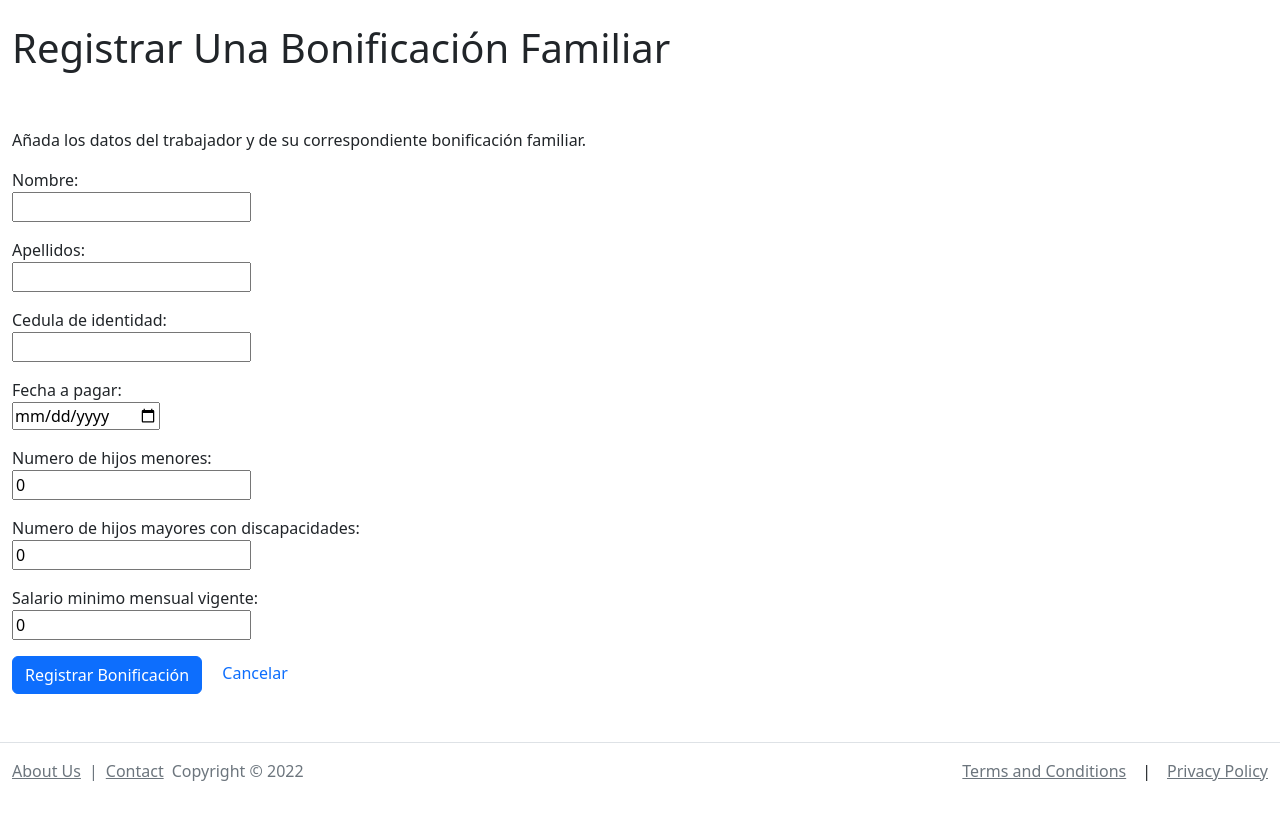
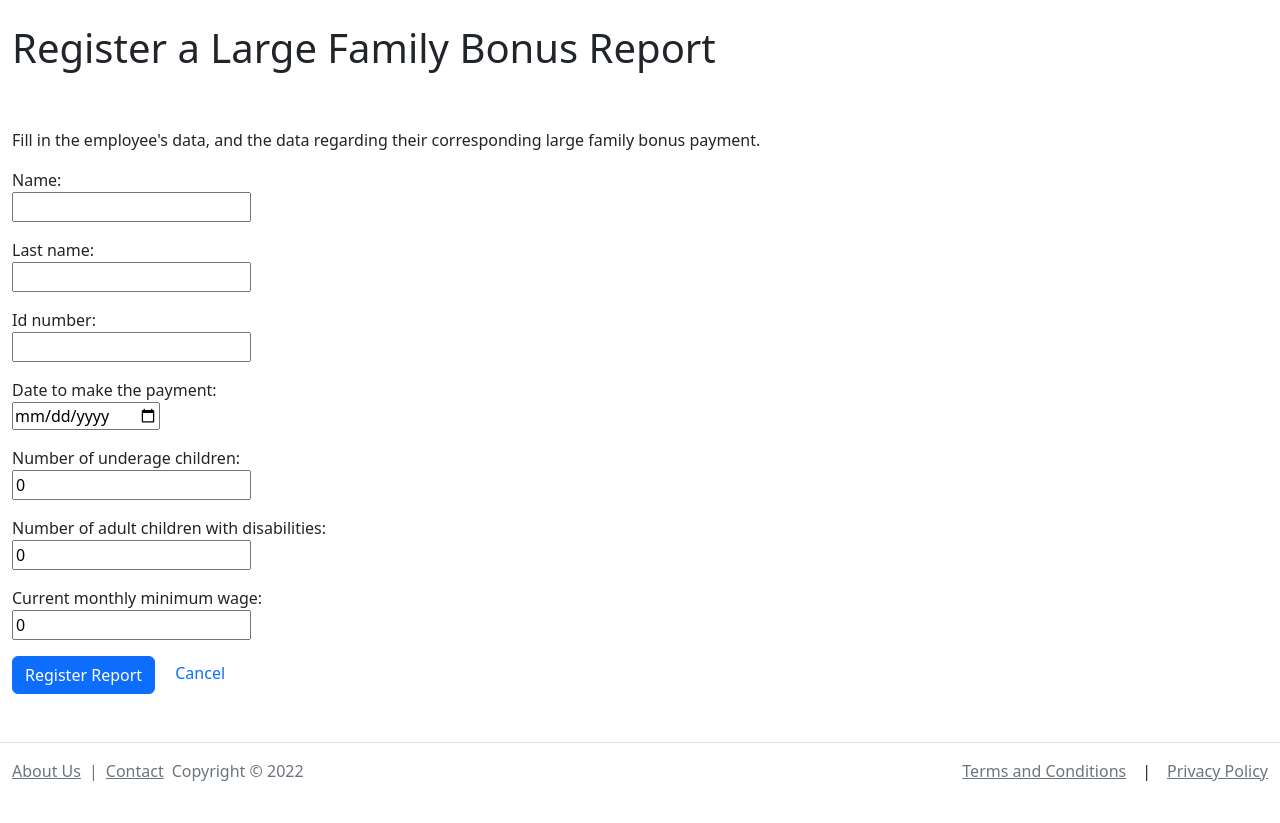
Before and after one commit to eduardoluis11/human-resources-english, a Django app: page /registrar-bonificacion in a window 1280 px wide. Shown: the part 56-879 px from the top of the page. Run offline with Django 4.2, Linux system fonts and the light colour scheme; the visitor is signed in with stand-in values (Sample User, id 1); some libraries are stand-ins or nearby versions.

Commit message:
Translated everything from the "Bonificacion Familiar" feature

```diff
--- a/app_rrhh/formularios.py
+++ b/app_rrhh/formularios.py
@@ -47,13 +47,21 @@ desde el view.
 
 """
 class FormularioRegistrarBonificacion(forms.Form):
-    nombre = forms.CharField(max_length=50)
-    apellidos = forms.CharField(max_length=50)
-    cedula_de_identidad = forms.CharField(max_length=15)
-    fecha_a_pagar = forms.DateField(widget=forms.widgets.DateInput(attrs={'type': 'date'}))
-    numero_de_hijos_menores = forms.IntegerField(initial = 0)
-    numero_de_hijos_mayores_con_discapacidades = forms.IntegerField(initial = 0)
-    salario_minimo_mensual_vigente = forms.DecimalField(max_digits=14, decimal_places=2, initial = 0)
+    name = forms.CharField(max_length=50)
+    last_name = forms.CharField(max_length=50)
+    id_number = forms.CharField(max_length=15)
+
+    # fecha_a_pagar
+    date_to_make_the_payment = forms.DateField(widget=forms.widgets.DateInput(attrs={'type': 'date'}))
+
+    # numero_de_hijos_menores
+    number_of_underage_children = forms.IntegerField(initial=0)
+
+    # numero_de_hijos_mayores_con_discapacidades
+    number_of_adult_children_with_disabilities = forms.IntegerField(initial=0)
+
+    # salario_minimo_mensual_vigente
+    current_monthly_minimum_wage = forms.DecimalField(max_digits=14, decimal_places=2, initial=0)
 
     # numero_total_de_hijos_que_cualifican_para_la_bonificacion_familiar = forms.IntegerField(disabled=True,initial = 0)
     # bonificacion_familiar_a_recibir = forms.DecimalField(max_digits=14, decimal_places=2, disabled=True, initial = 0)
--- a/app_rrhh/views.py
+++ b/app_rrhh/views.py
@@ -314,14 +314,14 @@ def registrar_bonificacion_familiar(request):
 
     # Si el usuario envía el formulario
     if request.method == "POST":
-        nombre = request.POST["nombre"]
-        apellidos = request.POST["apellidos"]
-        cedula = request.POST["cedula_de_identidad"]
-
-        fecha_a_pagar = request.POST["fecha_a_pagar"]
-        hijos_menores = request.POST["numero_de_hijos_menores"]
-        hijos_mayores_discapacitados = request.POST["numero_de_hijos_mayores_con_discapacidades"]
-        salario_minimo_mensual_vigente = request.POST["salario_minimo_mensual_vigente"]
+        nombre = request.POST["name"]
+        apellidos = request.POST["last_name"]
+        cedula = request.POST["id_number"]
+
+        fecha_a_pagar = request.POST["date_to_make_the_payment"]
+        hijos_menores = request.POST["number_of_underage_children"]
+        hijos_mayores_discapacitados = request.POST["number_of_adult_children_with_disabilities"]
+        salario_minimo_mensual_vigente = request.POST["current_monthly_minimum_wage"]
 
         # Esto me agarra la fecha y la hora actual
         timestamp = datetime.datetime.now()
@@ -353,7 +353,8 @@ def registrar_bonificacion_familiar(request):
         nueva_bonificacion.save()
 
         # Mensaje flash de confirmación
-        messages.success(request, "Se ha registrado una nueva bonificación familiar correctamente.")
+        # messages.success(request, "Se ha registrado una nueva bonificación familiar correctamente.")
+        messages.success(request, "A new large family bonus report has been successfully registered.")
 
         # Esto redirige al usuario a la lista de bonificaciones
         return redirect('lista_bonificaciones_familiares')
--- a/templates/bonificacion-familiar/registrar-bonificacion-familiar.html
+++ b/templates/bonificacion-familiar/registrar-bonificacion-familiar.html
@@ -1,18 +1,19 @@
 {% extends "disposicion.html" %}
 
 {% block title %}
-    Registrar Una Bonificación Familiar
+    Register a Large Family Bonus Report
 {% endblock %}
 
 <!-- Página para registrar la bonificación familiar del mes actual de un empleado -->
 {% block body %}
 
-    <h1>Registrar Una Bonificación Familiar</h1>
+    <h1>Register a Large Family Bonus Report</h1>
     <br>
     <br>
 
     <p>
-        Añada los datos del trabajador y de su correspondiente bonificación familiar.
+<!--        Añada los datos del trabajador y de su correspondiente bonificación familiar.-->
+        Fill in the employee's data, and the data regarding their corresponding large family bonus payment.
     </p>
 
     <!-- Esto me llama el formulario de Django para registrar las bonificaciones familiares -->
@@ -21,11 +22,11 @@
 
         {{formulario.as_p}}   <!-- Django form -->
 
-        <input class="btn btn-primary" type="submit" value="Registrar Bonificación">  <!-- Botón de enviar/submit -->
+        <input class="btn btn-primary" type="submit" value="Register Report">  <!-- Botón de enviar/submit -->
 
         <!-- Esto regresará al usuario a la lista de sanciones -->
         <a href="{% url 'lista_bonificaciones_familiares' %}" class="text-decoration-none" style="padding-left: 1rem;">
-            Cancelar
+            Cancel
         </a>
         <br>
         <br>
```
Also changed, not shown: templates/bonificacion-familiar/lista-bonificaciones-familiares.html (+15 -9 lines), templates/bonificacion-familiar/ver-bonificacion-familiar.html (+23 -15 lines).
